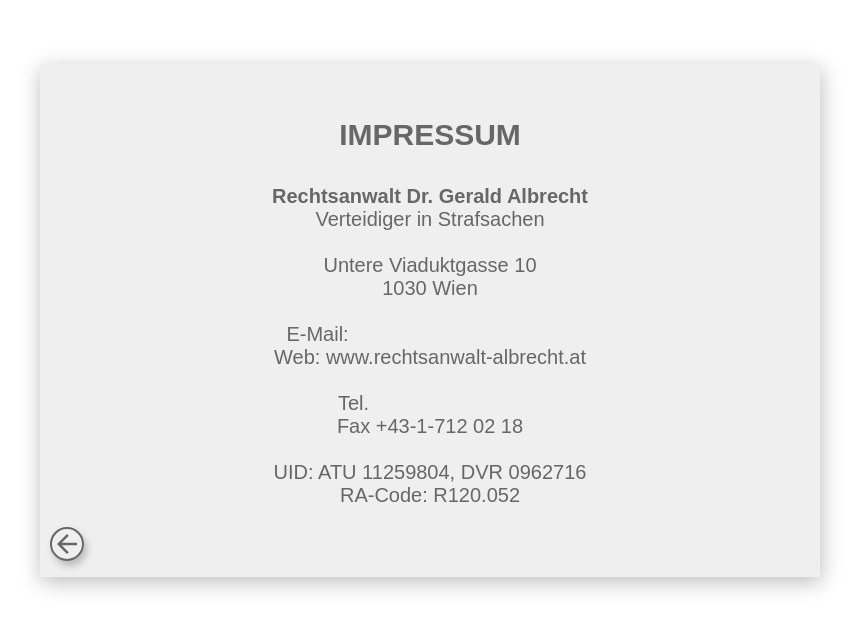
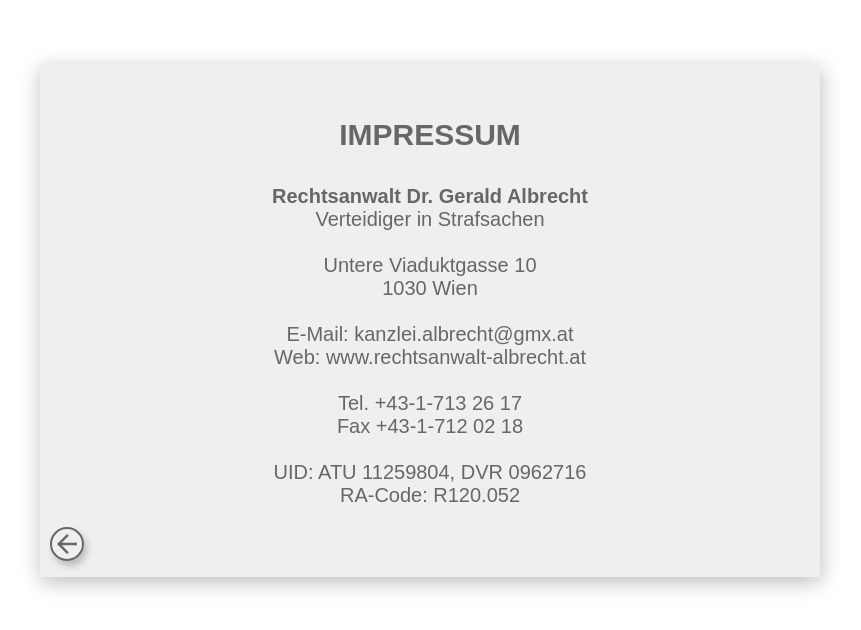
Before and after one commit to thelexn/aka-geri, a Jekyll site: the page built from impressum.html, in a window 1280 px wide. Shown: the top 630 px of the page, without its empty margins (210-1071 px from the left). Built offline with Jekyll 4.4.1, drawn with Linux system fonts in a browser that asks for light colours; nearby versions of some CDN libraries.

Commit message:
change / adjuste link color in legal section

```diff
--- a/_sass/2-basics/_placeholders.sass
+++ b/_sass/2-basics/_placeholders.sass
@@ -13,7 +13,6 @@
   +transition(all 0.5s)
 
 %hover-effects
-  // color: darken($site-color, 1%)
   +transform(scale(1.2))
   text-shadow: 3px 3px 10px #000
 %active-effects
--- a/_sass/3-modules/_legal.sass
+++ b/_sass/3-modules/_legal.sass
@@ -4,24 +4,21 @@
   background-color: darken($section-colorlight,3%)
   box-shadow: 1px 5px 20px darken($section-color, 20%)
   max-width: 780px
+  color: $site-color
 
   #legal-hl
     @extend %upper-bold
     text-align: center
-    color: $site-color
     padding-bottom: 30px
     margin: 0
 
   .legal-wrap
-    // +display(flex)
-    color: $site-color
-    // box-shadow: 3px 3px 3px $gray
-    // max-width: 780px
     margin: 0 auto
     font-size: 20px
     text-align: center
     p
       a
+        color: $site-color
         &:hover
           +transition(all 1s)
           color: $orange
@@ -46,7 +43,6 @@
         &:active
           +transition(all 0.5s)
           box-shadow: 1px 1px 4px darken($section-color, 20%)
-          color: $site-color
           +size(29px)
 
         svg
```
